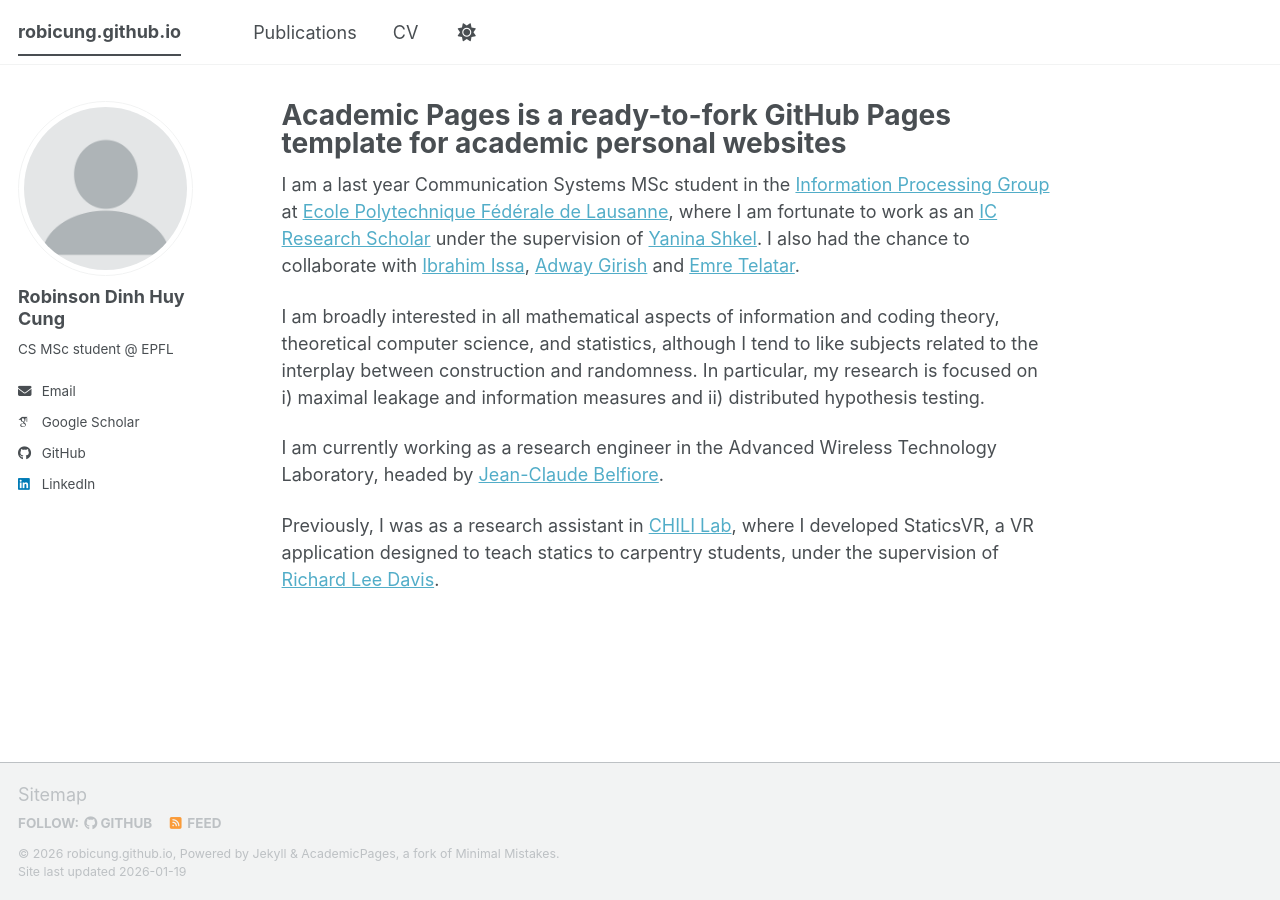
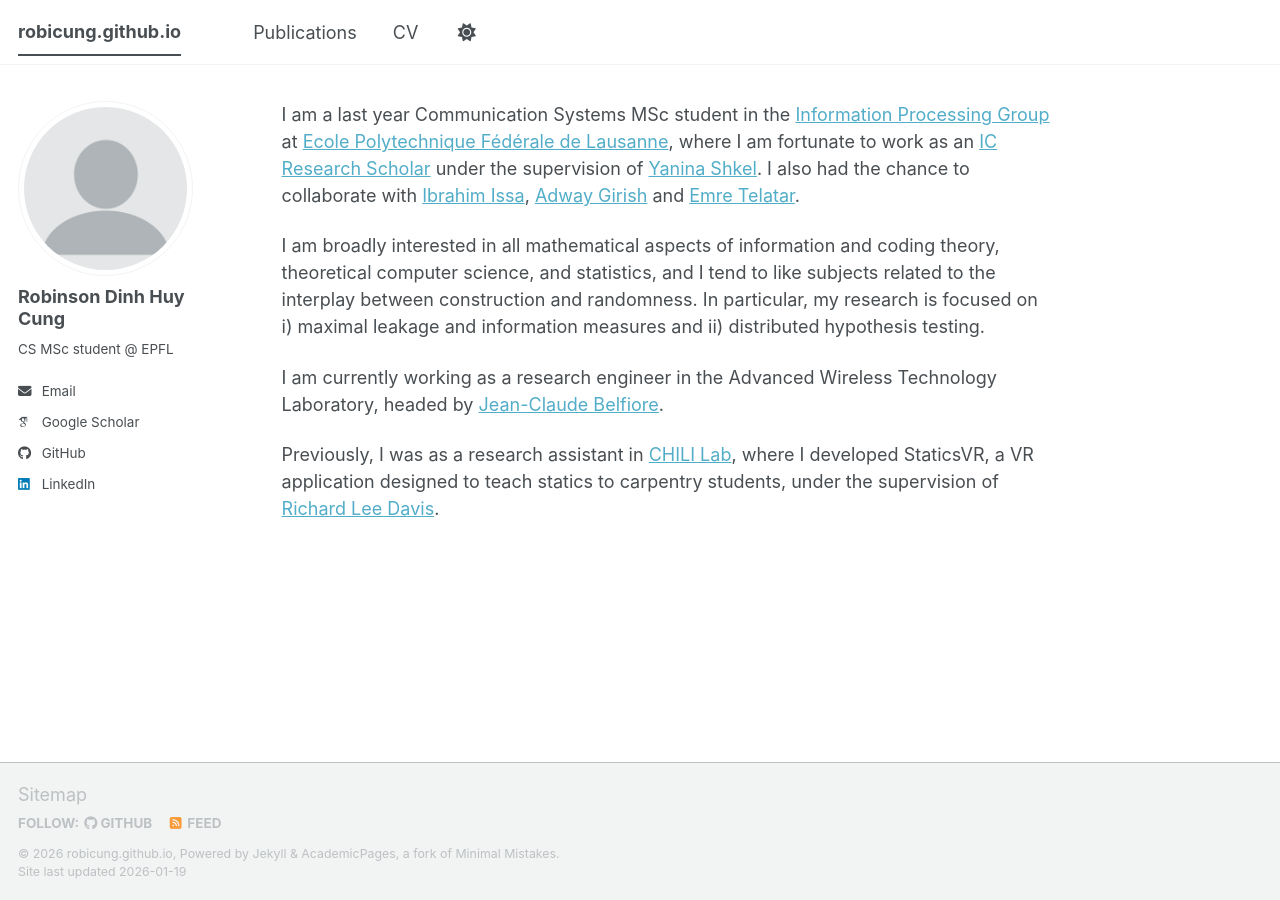
Before and after one commit to robicung/robicung.github.io, a Jekyll site: the page built from _pages/about.md, in a window 1280 px wide. Built offline with Jekyll 4.4.1, drawn with Linux system fonts in a browser that asks for light colours; some web fonts are replaced; a script bundle is joined from its source files by our own code; library files that are not in the unit come from our copies.

Commit message:
Update about page content and formatting
Removed the title from the about page and made minor grammatical adjustments.

```diff
--- a/_pages/about.md
+++ b/_pages/about.md
@@ -1,6 +1,6 @@
 ---
 permalink: /
-title: "Academic Pages is a ready-to-fork GitHub Pages template for academic personal websites"
+title:
 author_profile: true
 redirect_from:
   - /about/
@@ -9,7 +9,7 @@ redirect_from:
 
 I am a last year Communication Systems MSc student in the [Information Processing Group](https://www.epfl.ch/schools/ic/ipg/) at [Ecole Polytechnique Fédérale de Lausanne](https://www.epfl.ch/en/), where I am fortunate to work as an [IC Research Scholar](https://www.epfl.ch/schools/ic/education/master/research-scholars/) under the supervision of [Yanina Shkel](https://theory.epfl.ch/yanina/). I also had the chance to collaborate with [Ibrahim Issa](https://www.aub.edu.lb/pages/profile.aspx?memberId=ii19), [Adway Girish](https://adwaygirish.github.io/) and [Emre Telatar](https://people.epfl.ch/emre.telatar).
 
-I am broadly interested in all mathematical aspects of information and coding theory, theoretical computer science, and statistics, although I tend to like subjects related to the interplay between construction and randomness. In particular, my research is focused on i) maximal leakage and information measures and ii) distributed hypothesis testing.
+I am broadly interested in all mathematical aspects of information and coding theory, theoretical computer science, and statistics, and I tend to like subjects related to the interplay between construction and randomness. In particular, my research is focused on i) maximal leakage and information measures and ii) distributed hypothesis testing.
 
 I am currently working as a research engineer in the Advanced Wireless Technology Laboratory, headed by [Jean-Claude Belfiore](https://fr.linkedin.com/in/jcbelfiore).
 
```
